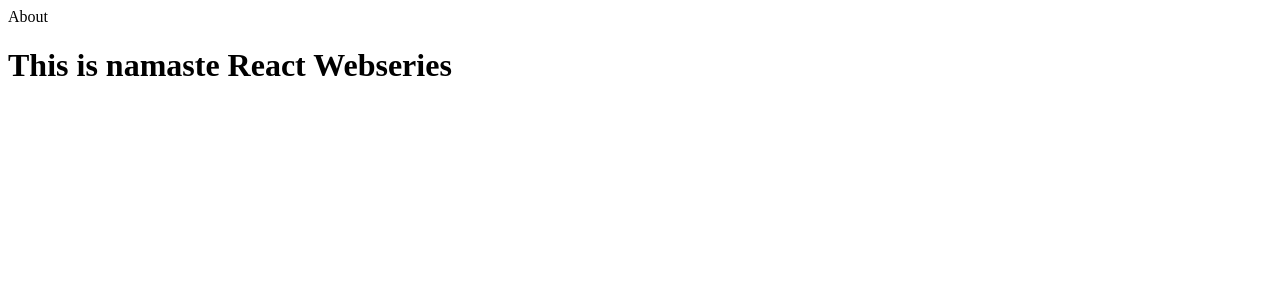
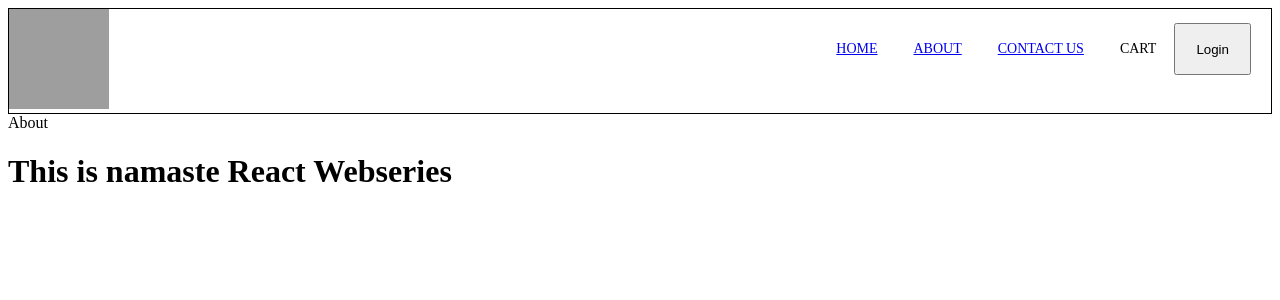
Before and after one commit to Sahitya1707/namaste-react-ep-1, a React (Vite) app: page /about in a window 1280 px wide. Shown: the top 300 px of the page. Built offline with nearby package versions, Linux system fonts and the light colour scheme; grey boxes are pictures that could not be loaded.

Commit message:
episode 7 part 04 completed

```diff
--- a/src/App.js
+++ b/src/App.js
@@ -5,15 +5,17 @@ import Body from "./components/Body";
 import About from "./components/About";
 import Contact from "./components/Contact";
 import Error from "./components/Error";
-import { createBrowserRouter, RouterProvider } from "react-router-dom";
+import { createBrowserRouter, RouterProvider, Outlet } from "react-router-dom";
 
 // const resObj = [];
 
 const AppLayout = () => {
+  console.log(Outlet);
   return (
     <div className="app">
       <Header />
-      <Body />
+      <Outlet />
+      {/*  if my path is = / > body */}
     </div>
   );
 };
@@ -23,7 +25,10 @@ const appRouter = createBrowserRouter([
   {
     path: "/",
     element: <AppLayout />,
-    errorElement: <Error />,
+    children: [
+      {
+        path: "/",
+        element: <Body />,
       },
       {
         path: "/about",
@@ -33,6 +38,9 @@ const appRouter = createBrowserRouter([
         path: "/contact",
         element: <Contact />,
       },
+    ],
+    errorElement: <Error />,
+  },
 ]);
 
 const root = ReactDOM.createRoot(document.getElementById("root"));
--- a/src/components/Header.js
+++ b/src/components/Header.js
@@ -1,5 +1,6 @@
 import { LOGO_URL } from "../utils/constants";
-import { useState, useEffect } from "react";
+import { useState } from "react";
+import { Link } from "react-router-dom";
 const Header = () => {
   const [btnName, setbtnName] = useState("Login");
   console.log("Header component rendered");
@@ -8,9 +9,7 @@ const Header = () => {
   // if dependency array is [] use effect is called only in the initial render
 
   // if dependency array is [btnName] - update everytime btnName is upadted
-  useEffect(() => {
-    console.log("Header use effect called.");
-  }, []);
+
   return (
     <div className="header">
       <div>
@@ -18,9 +17,15 @@ const Header = () => {
       </div>
       <div className="nav-items">
         <ul>
-          <li>Home</li>
-          <li>About</li>
-          <li>Contact Us</li>
+          <li>
+            <Link to="/">Home</Link>
+          </li>
+          <li>
+            <Link to="/about">About</Link>
+          </li>
+          <li>
+            <Link to="/contact">Contact Us</Link>
+          </li>
           <li>Cart</li>
           <button
             className="login"
--- a/src/components/RestaurantCard.js
+++ b/src/components/RestaurantCard.js
@@ -23,8 +23,8 @@ const RestaurantCard = (props) => {
         alt="megna-food"
         className="res-logo"
       />
+      <h1>{name}</h1>
       <h3>{cuisines.join(", ")}</h3>
-      <h4>{name}</h4>
       <h4>{costForTwo}</h4>
       <h4>{deliveryTime} Minutes</h4>
       <h4>{avgRating} Rating</h4>
```
Also changed, not shown: 1 other file (tests, documents, lock files or other folders). Lines whose indentation alone changed are shown as unchanged.
